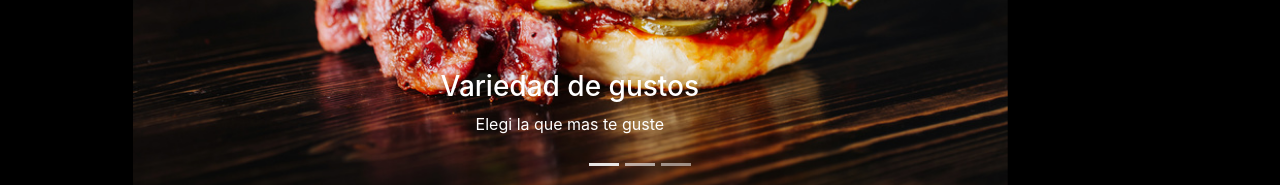
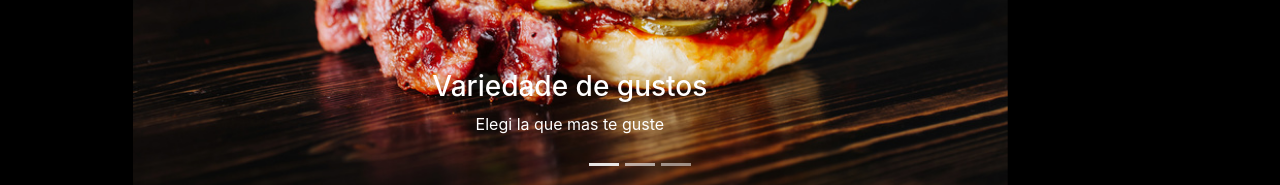
Before and after one commit to AgustinFiori/proyectofiori, a website: page index.html in a window 1280 px wide. Shown: the part 607-792 px from the top of the page. Drawn offline with nearby package versions, Linux system fonts and the light colour scheme; a web font is replaced by a local one.

Commit message:
pruebitass

```diff
--- a/index.html
+++ b/index.html
@@ -68,7 +68,7 @@
     <div class="carousel-item active">
       <img src="imagenes/stacker.jpg" class="d-block mx-auto rounded" alt="Stacker" width="800" height="500">
       <div class="carousel-caption">
-        <h3>Variedad de gustos</h3>
+        <h3>Variedade de gustos</h3>
         <p>Elegi la que mas te guste</p>
       </div>
     </div>
```
